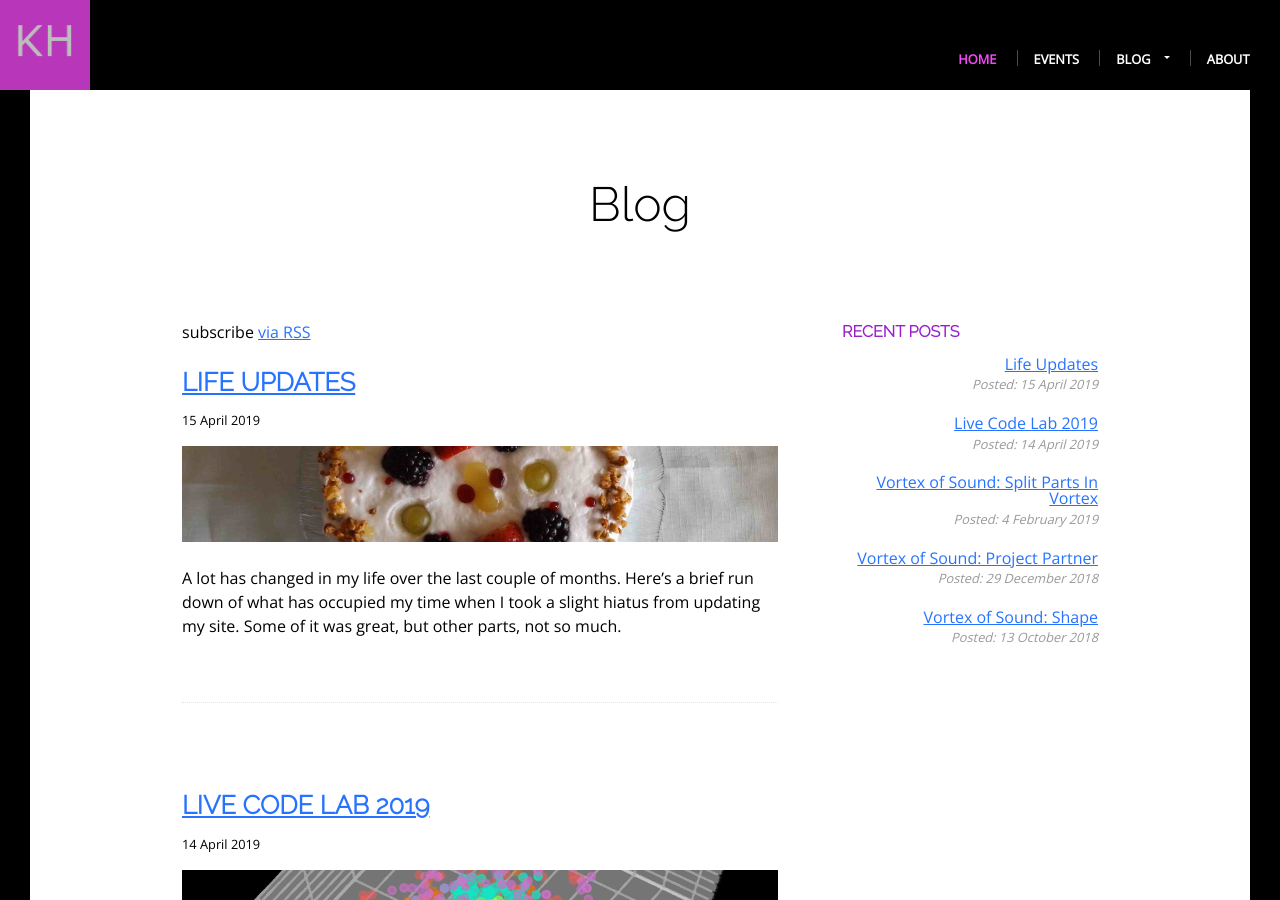
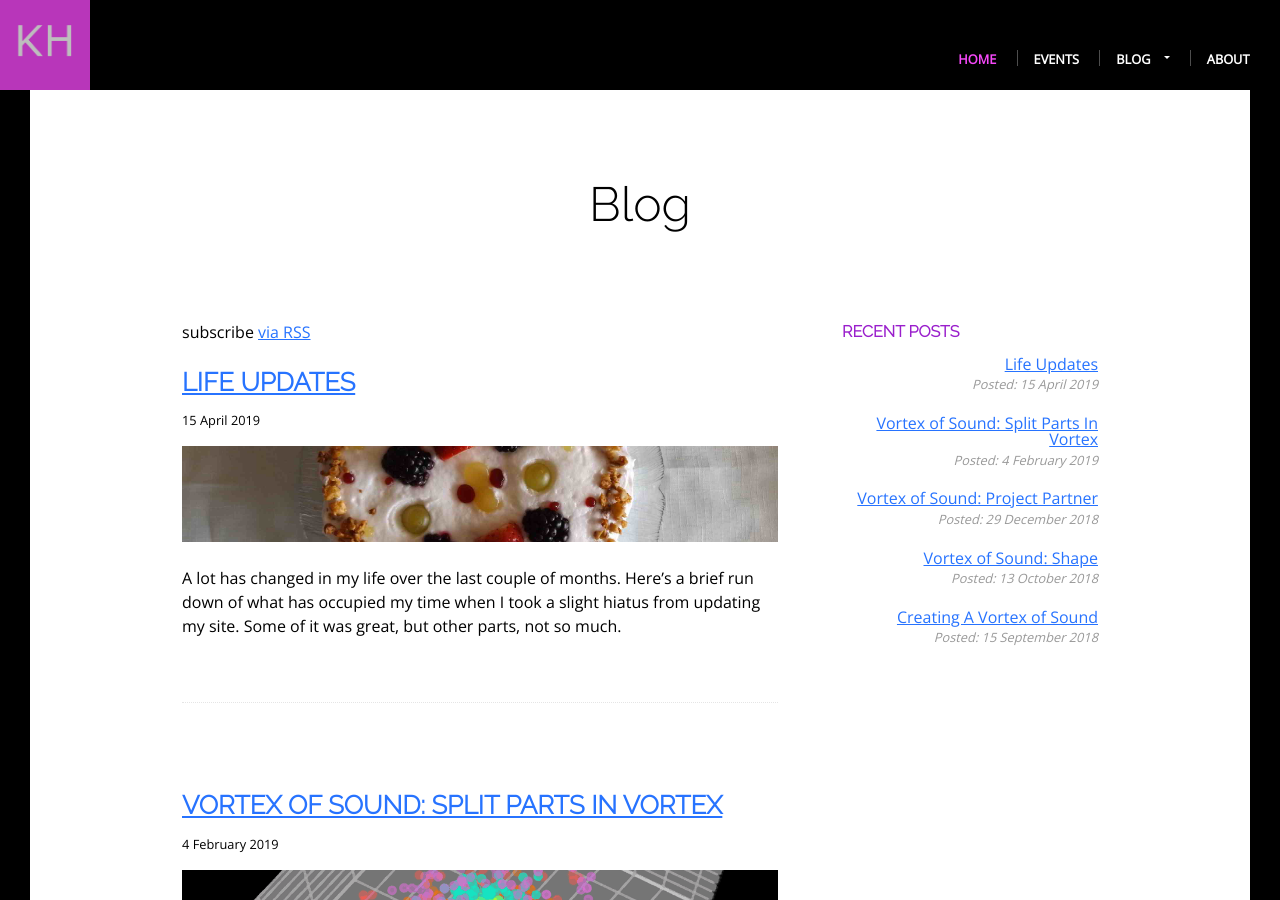
Before and after one commit to khoeger/khoeger.github.io, a Jekyll site: the page built from blog/index.html, in a window 1280 px wide and 900 px high. Built offline with Jekyll 4.4.1, drawn with Linux system fonts in a browser that asks for light colours; some of the changed text lies outside the part shown.

Commit message:
Live Code Lab - hold off for a bit

```diff
--- a/_posts/2019-04-13-live-code-lab-2019.md
+++ b/_posts/2019-04-13-live-code-lab-2019.md
@@ -1,11 +1,12 @@
 ---
 layout: post
 title:  "Live Code Lab 2019"
-date:   2019-04-14 17:20:00 -0500
+date:   2019-04-15 13:20:00 -0500
 categories: code csound demo event foxdot hexidecimal live liveCode mcl music python supercollider
 postHero: /assets/img/2019/20190203Vortex2_oil.png
 event-tag: 20190202MCL
 postFooter: A post explaining the latest posting gap is in the works! It has been quite some time since I last posted, and posts I meant to post, like this brief writeup about Live Code Lab, were delayed.
+published: false
 ---
 Music Community Lab (MCL) put together a
 [write-up](http://monthlymusichackathon.org/post/183904707222/live-code-lab-recap-resources)
```
